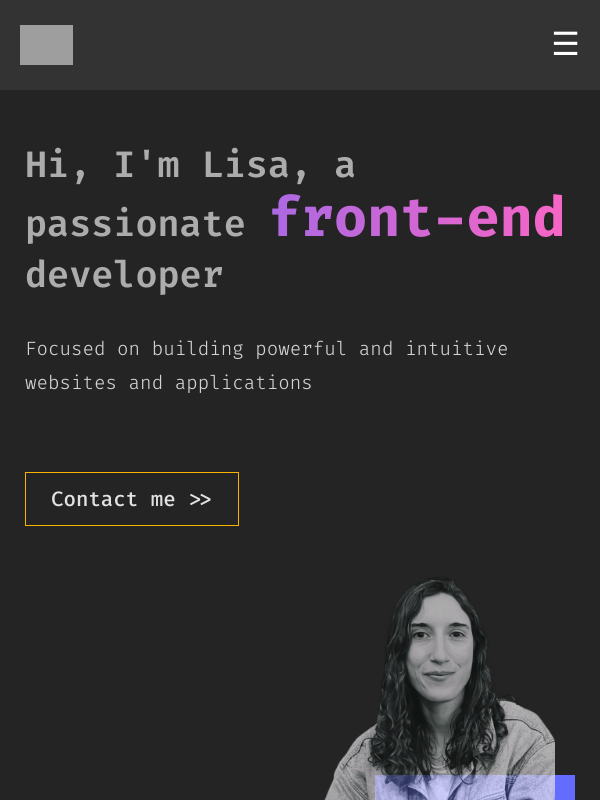
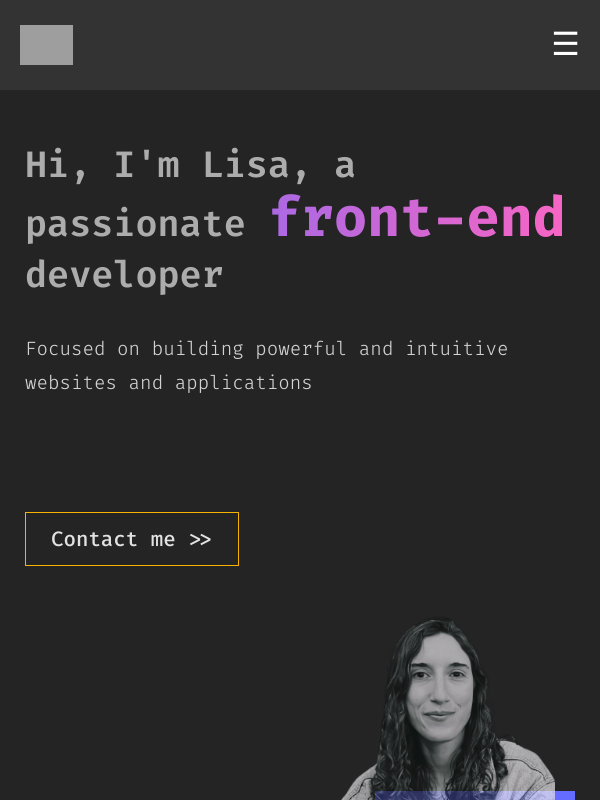
Before and after one commit to LisaRXN/portfolio_front, a React (Vite) app: page / in a window 600 px wide. Shown: the top 800 px of the page. Built offline with nearby package versions, Linux system fonts and the light colour scheme; grey boxes are pictures that could not be loaded.

Commit message:
update projects and style

```diff
--- a/src/index.scss
+++ b/src/index.scss
@@ -307,6 +307,7 @@ $hover-color: #ddd;
         font-weight: 300;
         color:lightgray;
         padding:20px 0;
+        min-height:120px;
         margin-bottom: 30px;
     }
 
@@ -396,7 +397,7 @@ $hover-color: #ddd;
       }
 
       &-text{
-        margin-bottom: 0px
+        margin-bottom: 0px;
       }
   }
 }
@@ -409,6 +410,11 @@ $hover-color: #ddd;
     &-right{
       height:400px;
   }
+  &-text{
+    min-height:80px;
+    padding:20px 5px 0 5px;
+ }
+
     img{
       height:400px;
       width:auto;
@@ -429,9 +435,8 @@ $hover-color: #ddd;
         height:auto;
     }
     &-text{
-      height: 100px;
-      padding:10px 0;
-
+      min-height:80px;
+      padding:20px 0 0 0;
    }
    &-btn{
     margin: 50px 0 0 0 ;
@@ -445,6 +450,15 @@ $hover-color: #ddd;
     }
   }
 
+  @media screen and (min-width: 600px) and (max-width: 1000px) {
+    .banner {
+
+      &-text{
+        min-height:140px;
+        padding:10px 0 0;
+     }
+    }
+  }
 
 //----------------------------------------------------------//
 //------------------------ Quote ---------------------------//
```
